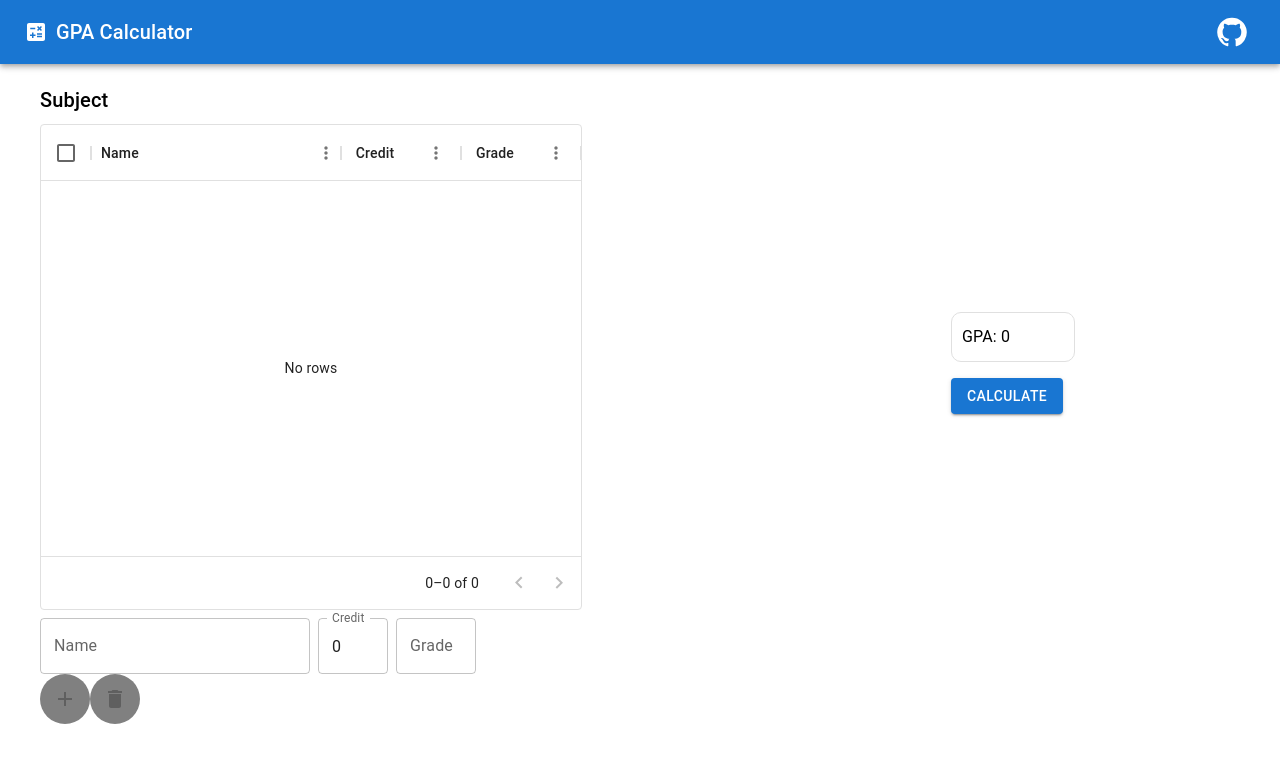
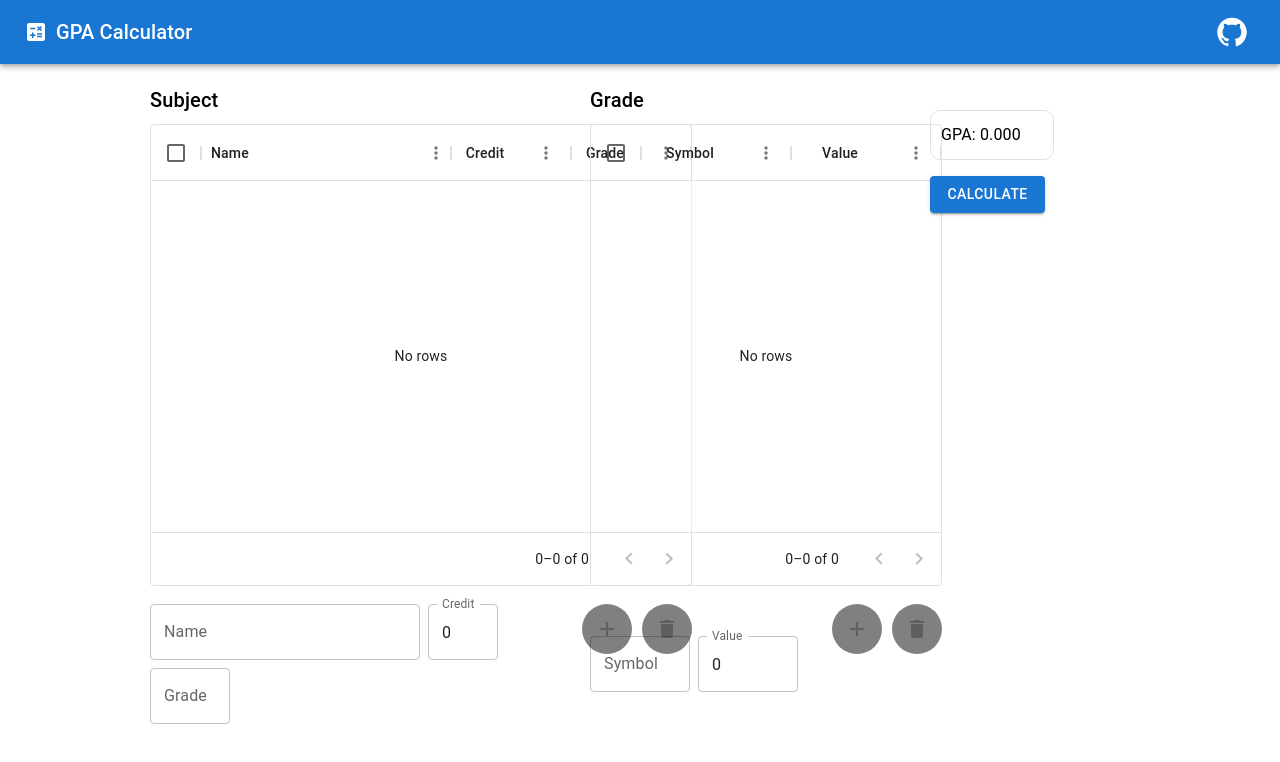
Before and after one commit to Krissy510/GPA-Calculator, a React (Vite) app: page / in a window 1280 px wide. Shown: the top 762 px of the page. Built offline with nearby package versions, Linux system fonts and the light colour scheme; the HTML template or start-up script is replaced by a standard one.

Commit message:
Add Grade components

```diff
--- a/src/App.css
+++ b/src/App.css
@@ -1,4 +1,9 @@
-body{
-  padding: 0;
-  margin: 0;
+body {
+    margin: 0;
 }
+
+.controls-panel {
+    margin-top: 10px;
+    display: flex;
+    gap: 10px;
+}
--- a/src/App.tsx
+++ b/src/App.tsx
@@ -1,14 +1,29 @@
 import './App.css'
 import NavBar from "./components/NavBar.tsx";
 import Subject from "./components/Subject/Subject.tsx";
-import {Button, Grid, TextField, Typography} from "@mui/material";
+import {Button, Grid, Typography} from "@mui/material";
 import {useState} from "react";
 import {ISubject} from "./Interfaces.ts";
+import Grade from "./components/Grade/Grade.tsx";
 
 function App() {
 
     const [subjects, setSubjects] = useState(Array<ISubject>);
+    const [grades, setGrades] = useState(new Map<string, number>);
     const [gpa, setGpa] = useState(0);
+
+    const handleCalculate= () => {
+        let totalGpa = 0;
+        let totalSubject = 0;
+        subjects.forEach((subject) => {
+            const gradeValue = grades.get(subject.grade);
+            if (gradeValue !== undefined) {
+                totalGpa += subject.credit * gradeValue;
+                totalSubject++;
+            }
+        });
+        setGpa(totalGpa/totalSubject);
+    }
 
     return (
         <>
@@ -17,29 +32,27 @@ function App() {
                 container
                 direction="row"
                 justifyContent="center"
-            alignItems="center"
                 gap={5}
                 sx={{
                     padding: "20px 40px",
                 }}
             >
-            <Grid item xs>
-                <Subject subjects={subjects} setSubjects={setSubjects} />
+                <Grid item xs={4}>
+                    <Subject subjects={subjects} setSubjects={setSubjects}/>
                 </Grid>
-            <Grid item xs>
-                {/*Grade*/}
+                <Grid item xs={3}>
+                    <Grade grades={grades} setGrades={setGrades}/>
                 </Grid>
-            <Grid item xs>
-                {/*GPA*/}
+                <Grid item xs={2}>
                     <Grid
                         container
                         direction="column"
-                    justifyContent="flex-start"
-                    alignItems='flex-start'
+                        justifyContent="flex-end"
                         gap={2}
-                    height={185}
+                        sx={{
+                            marginTop: "13%",
+                        }}
                     >
-
                         <Typography
                             sx={{
                                 border: "1px solid rgba(224, 224, 224, 1);",
@@ -49,11 +62,15 @@ function App() {
                             }}
                             variant="subtitle1"
                         >
-                        GPA: {gpa}
+                            GPA: {gpa.toPrecision(4)}
                         </Typography>
 
                         <Button
                             variant="contained"
+                            sx={{
+                                width: "9vw",
+                            }}
+                            onClick={handleCalculate}
                         >
                             Calculate
                         </Button>
--- /dev/null
+++ b/src/components/Grade/Grade.tsx
@@ -0,0 +1,64 @@
+import {IGradeProps} from "../../Interfaces.ts";
+import {Grid, Typography} from "@mui/material";
+import {useEffect, useState} from "react";
+import GradeInput from "./GradeInput.tsx";
+import GradeDisplay from "./GradeDisplay.tsx";
+import AddButton from "../General/AddButton.tsx";
+import DeleteButton from "../General/DeleteButton.tsx";
+
+
+const Grade = ({grades, setGrades}: IGradeProps) => {
+
+    const [selectedGrades, setSelectedGrades] = useState<Array<string>>([]);
+    const [symbol, setSymbol] = useState("");
+    const [value, setValue] = useState(0);
+    const [canAdd, setCanAdd] = useState(false);
+    const [canDelete, setCanDelete] = useState(false);
+
+
+    const handleAdd = () => {
+        setGrades(new Map(grades.set(symbol, value)));
+        setCanAdd(!grades.has(symbol));
+    }
+
+    const handleDelete = () => {
+        const newGrades = new Map([...grades].filter(([key]) => !selectedGrades.includes(key)));
+        setGrades(newGrades);
+    }
+
+    useEffect(() => {
+        setCanAdd(symbol !== "" && !grades.has(symbol));
+    }, [grades, symbol]);
+
+    useEffect(() => {
+        setCanDelete(selectedGrades.length > 0);
+    }, [selectedGrades]);
+
+    return (
+        <Grid
+            container
+            direction="column"
+            justifyContent="flex-start"
+            gap={1}
+            sx={{
+                height: "80vh",
+            }}
+        >
+            <Typography variant={'h6'}>
+                Grade
+            </Typography>
+            <GradeDisplay
+                grades={grades}
+                setSelectedGrades={setSelectedGrades}
+            />
+
+            <div className={'controls-panel'}>
+                <GradeInput setSymbol={setSymbol} value={value} setValue={setValue}/>
+                <AddButton onClick={handleAdd} disabled={!canAdd}/>
+                <DeleteButton onClick={handleDelete} disabled={!canDelete}/>
+            </div>
+        </Grid>
+    );
+}
+
+export default Grade;
--- /dev/null
+++ b/src/components/Grade/GradeDisplay.tsx
@@ -0,0 +1,37 @@
+import {IGradeDisplayProps} from "../../Interfaces.ts";
+import {DataGrid, GridColDef} from "@mui/x-data-grid";
+
+const columns: GridColDef[] = [
+    {
+        field: 'symbol',
+        headerName: 'Symbol',
+        headerAlign: 'center',
+        align: 'center',
+        width: 150,
+    },
+    {
+        field: 'value',
+        headerName: 'Value',
+        type: 'number',
+        headerAlign: 'center',
+        align: 'center',
+        width: 150,
+    },
+]
+
+const GradeDisplay = ({grades, setSelectedGrades}: IGradeDisplayProps) => {
+    return (
+        <DataGrid
+            getRowId={(row) => row.symbol}
+            rows={Array.from(grades.entries()).map(([symbol, value]) => ({symbol, value}))}
+            columns={columns}
+            checkboxSelection
+            pageSizeOptions={[]}
+            onRowSelectionModelChange={(names) => {
+                setSelectedGrades(names.map((name) => name.toString()));
+            }}
+        />
+    );
+}
+
+export default GradeDisplay;
--- /dev/null
+++ b/src/components/Grade/GradeInput.tsx
@@ -0,0 +1,46 @@
+import {IGradeInputProps} from "../../Interfaces.ts";
+import {Grid, TextField} from "@mui/material";
+
+const GradeInput = ({setSymbol, value, setValue}: IGradeInputProps) => {
+    return (
+        <Grid
+            container
+            direction="row"
+            alignItems="center"
+            sx={{
+                gap: 1,
+            }}
+        >
+            <TextField
+                label="Symbol"
+                variant="outlined"
+                sx={{width: 100}}
+                onChange={(e) => {
+                    setSymbol(e.target.value);
+                }}
+                onClick={
+                    (e) => {
+                        (e.target as HTMLInputElement).select();
+                    }
+                }
+            />
+            <TextField
+                label="Value"
+                variant="outlined"
+                type={"number"}
+                value={value}
+                sx={{width: 100}}
+                onChange={(e) => {
+                    setValue(Math.max(0, Number(e.target.value)));
+                }}
+                onClick={
+                    (e) => {
+                        (e.target as HTMLInputElement).select();
+                    }
+                }
+            />
+
+        </Grid>
+    );
+}
+export default GradeInput;
```
Also changed, not shown: src/Interfaces.ts (+29 -8 lines). Lines whose indentation alone changed are shown as unchanged.
